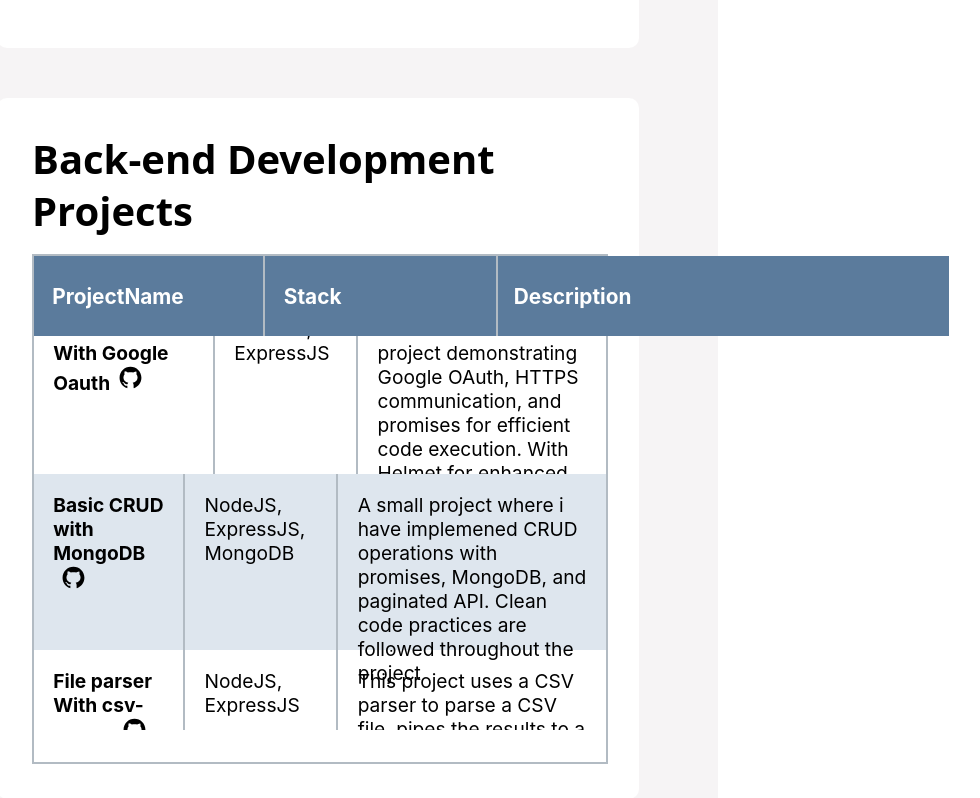
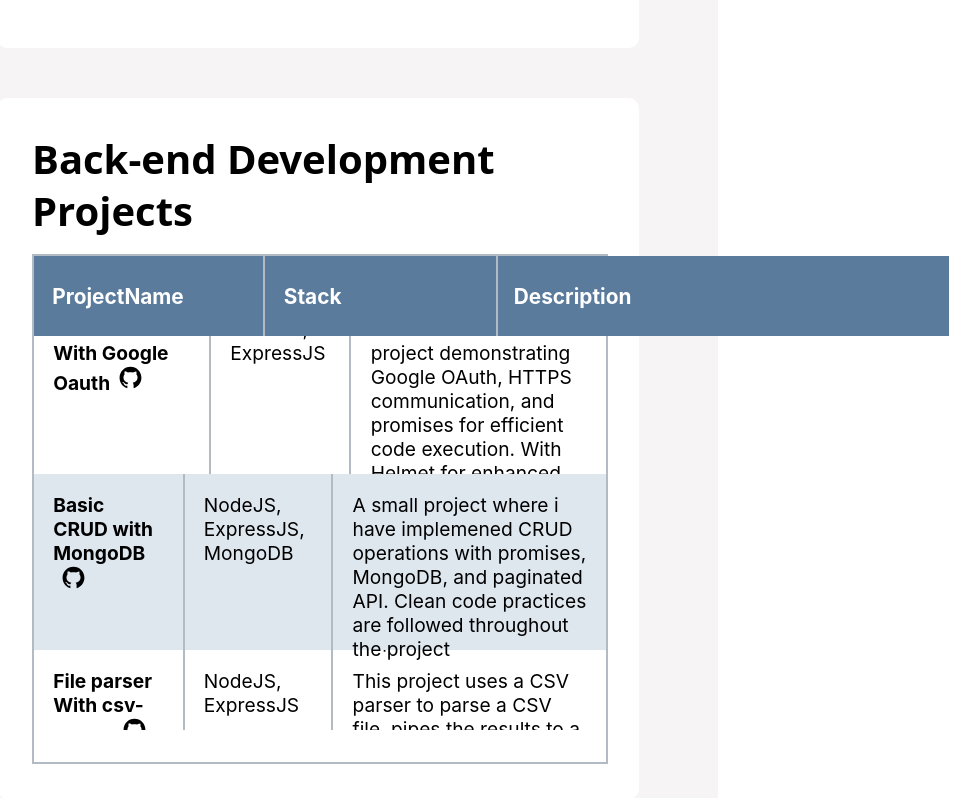
Before and after one commit to pratiklavhaleplp/html-css, a React (Create React App) app in the folder portfolio/: page / in a window 1280 px wide. Shown: the part 2941-3739 px from the top of the page, without its empty margins (82-1062 px from the left). Built offline with nearby package versions, Linux system fonts and the light colour scheme; no server answers.

Commit message:
issue trying to fix

```diff
--- a/portfolio/src/components/BackEndEndProject/styles.css
+++ b/portfolio/src/components/BackEndEndProject/styles.css
@@ -68,7 +68,7 @@
   height: 31.6em;
 }
 .project-name-row-item {
-  width: 24.59%;
+  width: 23.9%;
   padding: 1em;
   border-right: 2px solid #b2bbc3;
   font-size: 1.2em;
@@ -78,7 +78,7 @@
   cursor: pointer;
 }
 .project-stack-row-item {
-  width: 25%;
+  width: 23.5%;
   padding: 1em;
   border-right: 2px solid #b2bbc3;
   font-size: 1.2em;
```
